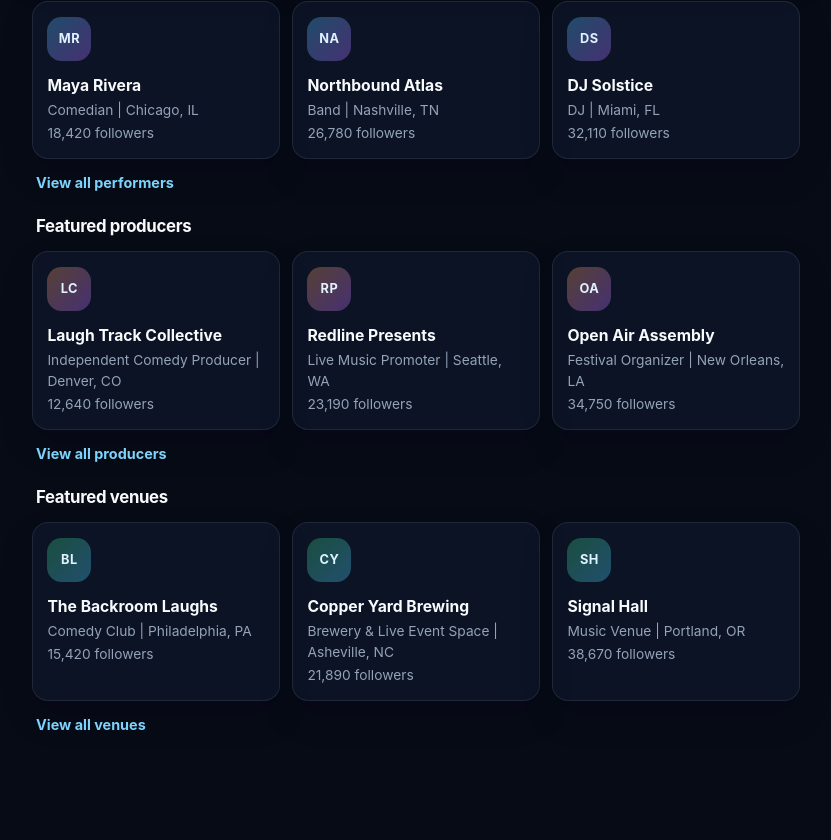
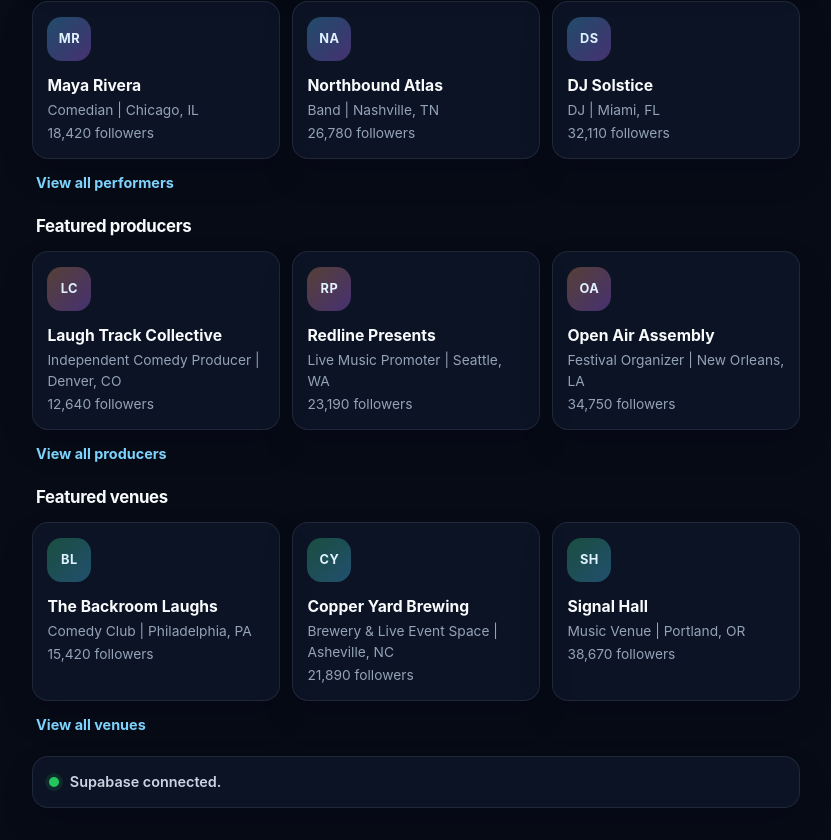
Before and after one commit to jrwilliams49730-ui/street-team-v2, a React (Vite) app: page /discover in a window 1280 px wide. Shown: the part 530-1370 px from the top of the page, without its empty margins (224-1055 px from the left). Before the commit the page ends 1298 px from the top, so only its background shows below. Built offline with nearby package versions, Linux system fonts and the light colour scheme; no server answers.

Commit message:
Connect Street Team V2 to fresh Supabase project

```diff
--- a/package.json
+++ b/package.json
@@ -10,6 +10,7 @@
     "preview": "vite preview"
   },
   "dependencies": {
+    "@supabase/supabase-js": "^2.106.0",
     "react": "^19.2.6",
     "react-dom": "^19.2.6",
     "react-router-dom": "^7.15.1"
--- a/src/App.css
+++ b/src/App.css
@@ -28,6 +28,7 @@
 .featured-section h3,
 .featured-card h4,
 .featured-card p,
+.backend-status-card p,
 .section-heading h2,
 .section-heading p,
 .performer-card h3,
@@ -273,6 +274,42 @@
 .featured-card span {
   color: #94a3b8;
   font-size: 0.86rem;
+}
+
+.backend-status-card {
+  display: flex;
+  align-items: center;
+  gap: 0.65rem;
+  padding: 0.9rem 1rem;
+  border: 1px solid rgba(148, 163, 184, 0.14);
+  border-radius: 1rem;
+  background: rgba(15, 23, 42, 0.72);
+  box-shadow: 0 1rem 2rem rgba(2, 6, 23, 0.18);
+}
+
+.backend-status-card span {
+  width: 0.65rem;
+  height: 0.65rem;
+  flex: 0 0 auto;
+  border-radius: 999px;
+  background: #fbbf24;
+  box-shadow: 0 0 0 0.25rem rgba(251, 191, 36, 0.12);
+}
+
+.backend-status-card[data-status='connected'] span {
+  background: #22c55e;
+  box-shadow: 0 0 0 0.25rem rgba(34, 197, 94, 0.12);
+}
+
+.backend-status-card[data-status='failed'] span {
+  background: #fb7185;
+  box-shadow: 0 0 0 0.25rem rgba(251, 113, 133, 0.12);
+}
+
+.backend-status-card p {
+  color: #cbd5e1;
+  font-size: 0.9rem;
+  font-weight: 600;
 }
 
 .performer-directory,
--- a/src/features/discover/DiscoverPage.tsx
+++ b/src/features/discover/DiscoverPage.tsx
@@ -1,4 +1,6 @@
+import { useEffect, useState } from 'react'
 import { Link } from 'react-router-dom'
+import { supabase } from '../../lib/supabase'
 import { performers } from '../performers/performers'
 import { producers } from '../producers/producers'
 import { venues } from '../venues/venues'
@@ -52,6 +54,51 @@ function formatFollowerCount(count: number) {
   return new Intl.NumberFormat('en-US').format(count)
 }
 
+function SupabaseStatusCard() {
+  const [status, setStatus] = useState<'checking' | 'connected' | 'failed'>(
+    'checking',
+  )
+
+  useEffect(() => {
+    let isMounted = true
+
+    async function checkConnection() {
+      try {
+        const { error } = await supabase.auth.getSession()
+
+        if (!isMounted) {
+          return
+        }
+
+        setStatus(error ? 'failed' : 'connected')
+      } catch {
+        if (isMounted) {
+          setStatus('failed')
+        }
+      }
+    }
+
+    void checkConnection()
+
+    return () => {
+      isMounted = false
+    }
+  }, [])
+
+  const statusText = {
+    checking: 'Checking Supabase connection...',
+    connected: 'Supabase connected.',
+    failed: 'Supabase connection failed.',
+  }[status]
+
+  return (
+    <aside className="backend-status-card" data-status={status}>
+      <span aria-hidden="true" />
+      <p>{statusText}</p>
+    </aside>
+  )
+}
+
 function DiscoverPage() {
   return (
     <section className="discover-page">
@@ -102,6 +149,8 @@ function DiscoverPage() {
           </Link>
         </section>
       ))}
+
+      <SupabaseStatusCard />
     </section>
   )
 }
--- /dev/null
+++ b/src/lib/supabase.ts
@@ -0,0 +1,27 @@
+import { createClient } from '@supabase/supabase-js'
+
+const supabaseUrl = import.meta.env.VITE_SUPABASE_URL
+const supabasePublishableKey = import.meta.env.VITE_SUPABASE_PUBLISHABLE_KEY
+
+if (import.meta.env.DEV) {
+  const missingVariables = [
+    ['VITE_SUPABASE_URL', supabaseUrl],
+    ['VITE_SUPABASE_PUBLISHABLE_KEY', supabasePublishableKey],
+  ]
+    .filter(([, value]) => !value)
+    .map(([name]) => name)
+
+  if (missingVariables.length > 0) {
+    throw new Error(
+      `Missing Supabase environment variables: ${missingVariables.join(', ')}`,
+    )
+  }
+}
+
+if (!supabaseUrl || !supabasePublishableKey) {
+  throw new Error(
+    'Supabase is not configured. Set VITE_SUPABASE_URL and VITE_SUPABASE_PUBLISHABLE_KEY.',
+  )
+}
+
+export const supabase = createClient(supabaseUrl, supabasePublishableKey)
```
Also changed, not shown: 1 other file (tests, documents, lock files or other folders).
